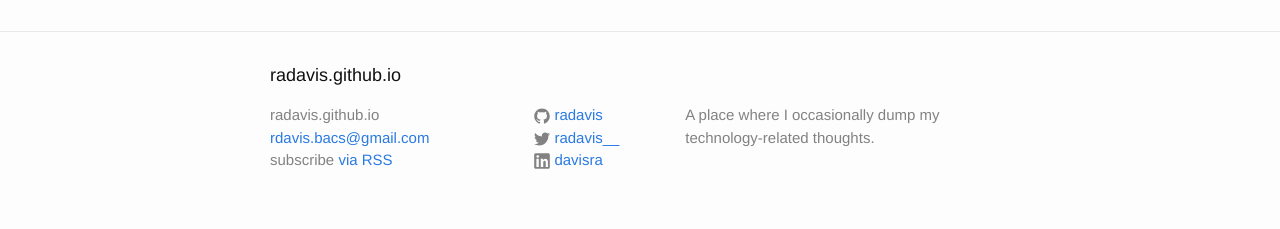
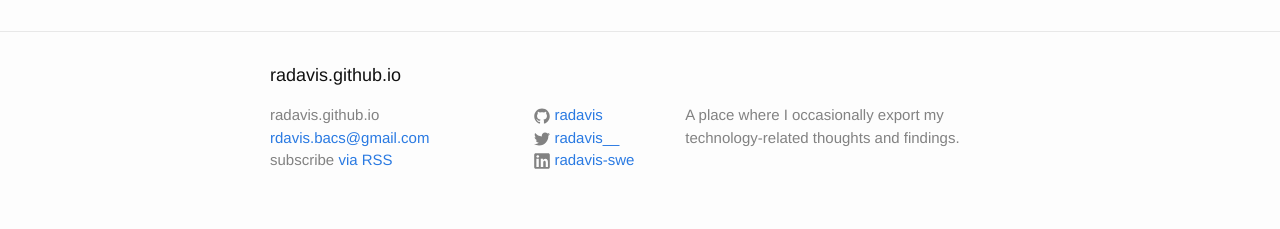
Before and after one commit to radavis/radavis.github.io, a Jekyll site: the page built from index.html, in a window 1280 px wide. Shown: the part 1195-1424 px from the top of the page. Built offline with Jekyll 4.4.1, drawn with Linux system fonts in a browser that asks for light colours; the list of posts is cut into pages by our own code.

Commit message:
update config

```diff
--- a/_config.yml
+++ b/_config.yml
@@ -1,12 +1,12 @@
 title: radavis.github.io
 email: rdavis.bacs@gmail.com
 description: >
-  A place where I occasionally dump my technology-related thoughts.
+  A place where I occasionally export my technology-related thoughts and findings.
 baseurl: ""
 url: "https://radavis.github.io" # the base hostname & protocol for your site
 twitter_username: radavis__
 github_username:  radavis
-linkedin_username: davisra
+linkedin_username: radavis-swe
 exclude: ["Gemfile", "Gemfile.lock", "node_modules", "vendor/bundle/", "vendor/cache/", "vendor/gems/", "vendor/ruby/"]
 permalink: /:categories/:title/
 paginate: 12
```
